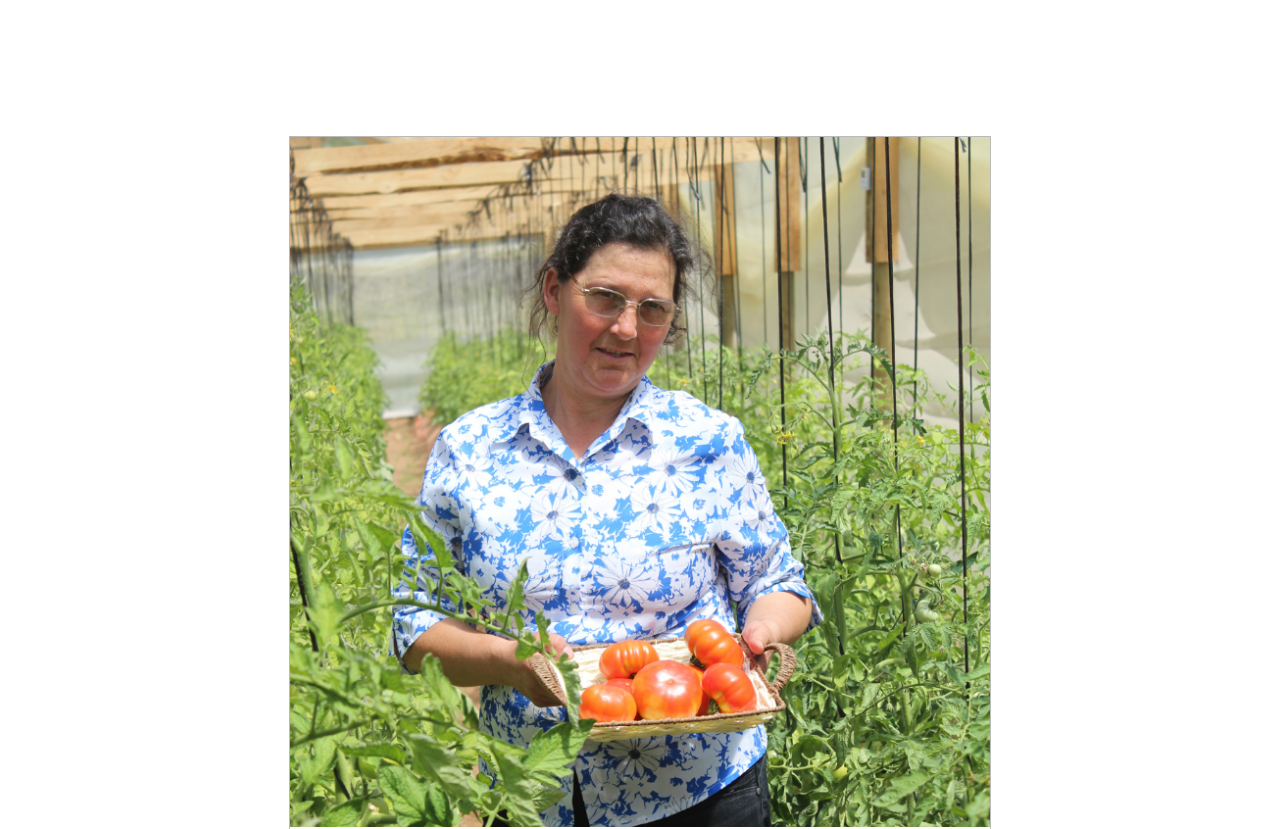
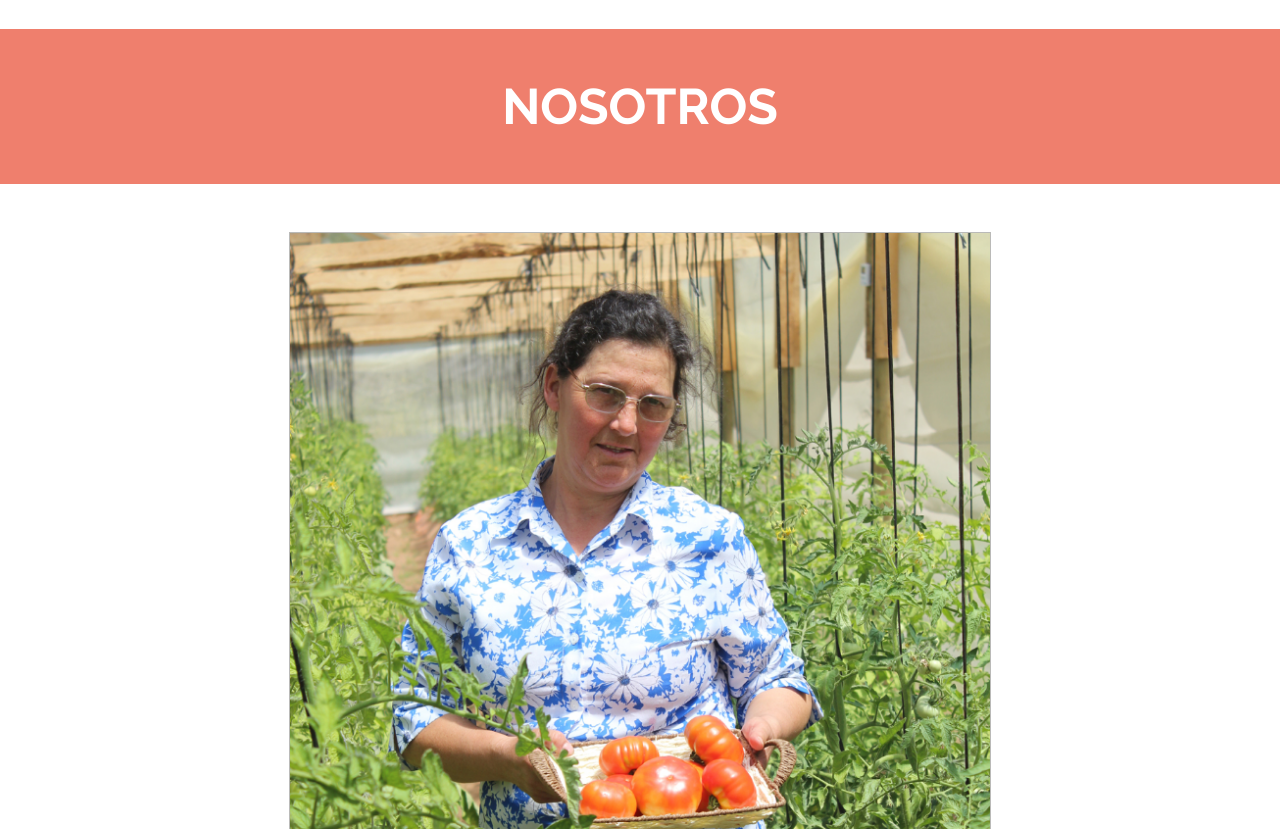
Before and after one commit to zeromh1810/desafio-tia-tomate, a plain HTML site: page index.html in a window 1280 px wide. Shown: the part 1918-2747 px from the top of the page. Drawn offline with Linux system fonts and the light colour scheme.

Commit message:
desafio-tia-tomate-nosotros

```diff
--- a/index.html
+++ b/index.html
@@ -35,7 +35,7 @@
             <p>Los tomates tomas todos los nutrientes de esta hermosa tierra para luego tu los disfrutes en cualquier ocasión.</p>
         </div>
     </section>
-    <section class="title_container-">
+    <section class="title_container">
         <h2>NOSOTROS</h2>
     </section>
     <section class="container">
```
